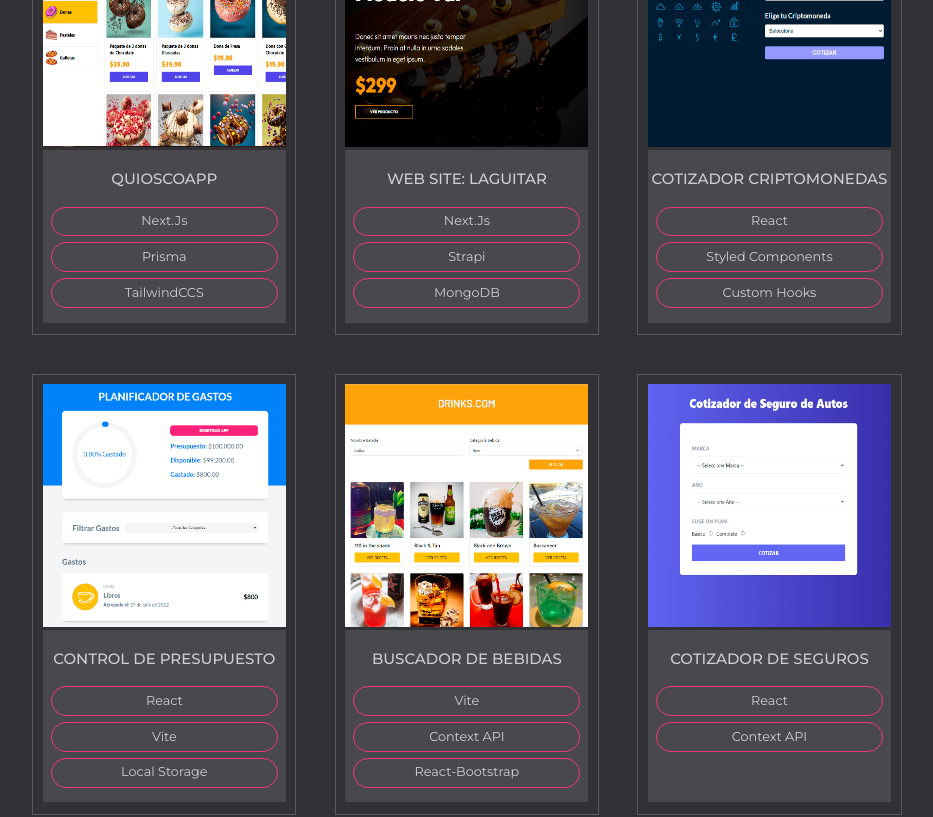
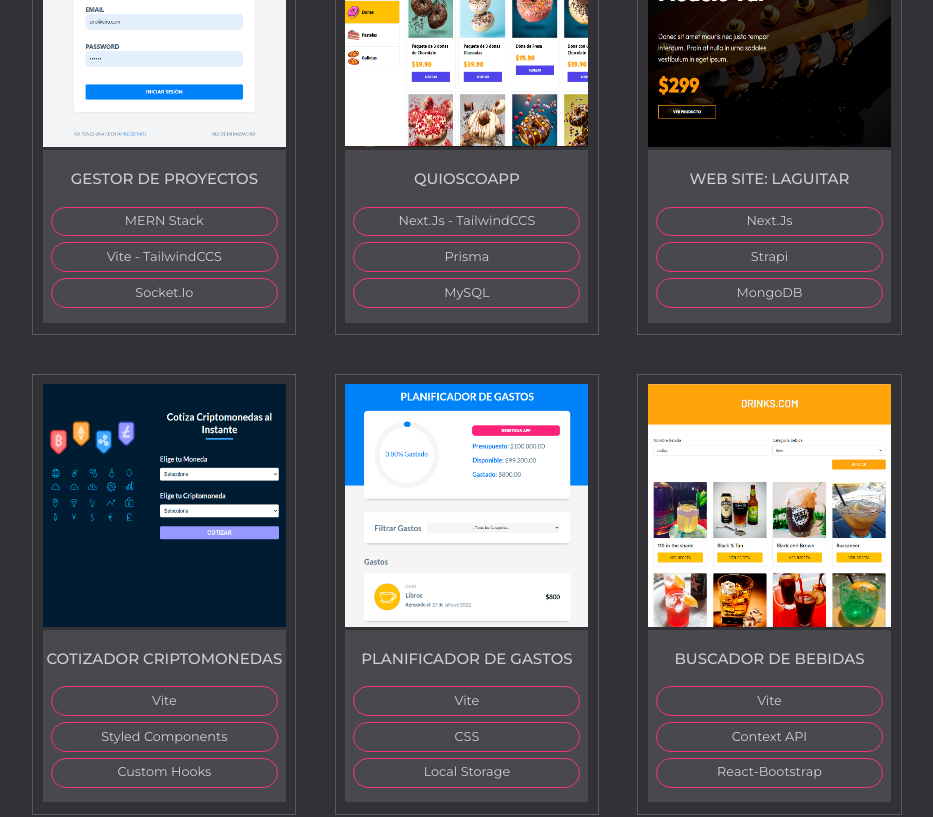
Before and after one commit to EUGEArg/portfolio-next, a Next.js app: page / in a window 1280 px wide. Shown: the part 1840-2657 px from the top of the page, without its empty margins (337-1270 px from the left). Built offline with nearby package versions, Linux system fonts and the light colour scheme.

Commit message:
projects

```diff
--- a/components/Card.js
+++ b/components/Card.js
@@ -9,15 +9,30 @@ const Card = () => {
         <div className={styles.container}>
             <div className={styles.contain}>
                 <div className={styles.card}>
+                    <Link href='https://bucolic-dango-69b7a1.netlify.app/' >
+                        <a target='_blank'>
+                            <Image width={270} height={270} priority src="/projects/uptask.jpg" alt="UpTask - Gestor de Proyectos" />
+                            <div className={styles.text}>
+                                <h3>Gestor de Proyectos</h3>
+                                <div className={styles.lenguaje}>
+                                    <p>MERN Stack</p>
+                                    <p>Vite - TailwindCCS</p>
+                                    <p>Socket.io</p>
+                                </div>
+                            </div>
+                        </a>
+                    </Link>
+                </div>
+                <div className={styles.card}>
                     <Link href='https://quioscoappdeployment-production.up.railway.app/' >
                         <a target='_blank'>
                             <Image width={270} height={270} priority src="/projects/quioscoapp.jpg" alt="Quiscoapp- Quiosco de Comida" />
                             <div className={styles.text}>
                                 <h3>Quioscoapp</h3>
                                 <div className={styles.lenguaje}>
-                                    <p>Next.js</p>
+                                    <p>Next.js - TailwindCCS</p>
                                     <p>Prisma</p>
-                                    <p>TailwindCCS</p>
+                                    <p>MySQL</p>
                                 </div>
                             </div>
                         </a>
@@ -26,7 +41,7 @@ const Card = () => {
                 <div className={styles.card}>
                     <Link href='https://guitarla-next-699ceyhp5-eugearg.vercel.app/'>
                         <a target='_blank'>
-                            <Image width={270} height={270}  priority src="/projects/laguitar.jpg" alt="Sitio de Venta de Guitarras" />
+                            <Image width={270} height={270} priority src="/projects/laguitar.jpg" alt="Sitio de Venta de Guitarras" />
                             <div className={styles.text}>
                                 <h3>Web Site: LAGUITAR</h3>
                                 <div className={styles.lenguaje}>
@@ -41,11 +56,11 @@ const Card = () => {
                 <div className={styles.card}>
                     <Link href='https://starlit-tartufo-cb3262.netlify.app/'>
                         <a target='_blank'>
-                            <Image width={270} height={270}  priority src="/projects/cripto.jpg" alt="Conversor de Criptomonedas" />
+                            <Image width={270} height={270} priority src="/projects/cripto.jpg" alt="Conversor de Criptomonedas" />
                             <div className={styles.text}>
                                 <h3>Cotizador Criptomonedas</h3>
                                 <div className={styles.lenguaje}>
-                                    <p>React</p>
+                                    <p> Vite</p>
                                     <p>Styled Components</p>
                                     <p>Custom Hooks</p>
                                 </div>
@@ -53,26 +68,15 @@ const Card = () => {
                         </a>
                     </Link>
                 </div>
-                {/* <div className={styles.card}>
-                    <Link href='https://nexusstudio.up.railway.app/' >
-                        <a target='_blank'>
-                            <Image width={270} height={270}  priority src= alt="" />
-                            <div className={styles.text}>
-
-
-                            </div>
-                        </a>
-                    </Link>
-                </div> */}
                 <div className={styles.card}>
                     <Link href='https://sparkly-puppy-279b1e.netlify.app/' >
                         <a target='_blank'>
-                            <Image width={270} height={270}  priority src="/projects/gastos.jpg" alt="Controlador de Gastos" />
+                            <Image width={270} height={270} priority src="/projects/gastos.jpg" alt="Controlador de Gastos" />
                             <div className={styles.text}>
-                                <h3>Control de Presupuesto</h3>
-                                <div  className={styles.lenguaje}>
-                                    <p>React</p>
+                                <h3>Planificador de Gastos</h3>
+                                <div className={styles.lenguaje}>
                                     <p>Vite</p>
+                                    <p>CSS</p>
                                     <p>Local Storage</p>
                                 </div>
                             </div>
@@ -82,7 +86,7 @@ const Card = () => {
                 <div className={styles.card}>
                     <Link href='https://delicate-axolotl-d89e72.netlify.app/' >
                         <a target='_blank'>
-                            <Image width={270} height={270}  priority src="/projects/drinks.jpg" alt="Buscador de Bebidas" />
+                            <Image width={270} height={270} priority src="/projects/drinks.jpg" alt="Buscador de Bebidas" />
                             <div className={styles.text}>
                                 <h3>Buscador de bebidas</h3>
                                 <div className={styles.lenguaje}>
@@ -101,7 +105,8 @@ const Card = () => {
                             <div className={styles.text}>
                                 <h3>Cotizador de Seguros</h3>
                                 <div className={styles.lenguaje}>
-                                    <p>React</p>
+                                    <p>Vite</p>
+                                    <p>TailwindCCS</p>
                                     <p>Context API</p>
                                 </div>
                             </div>
```
Also changed, not shown: public/projects/uptask.jpg (added). Lines whose indentation alone changed are shown as unchanged.
